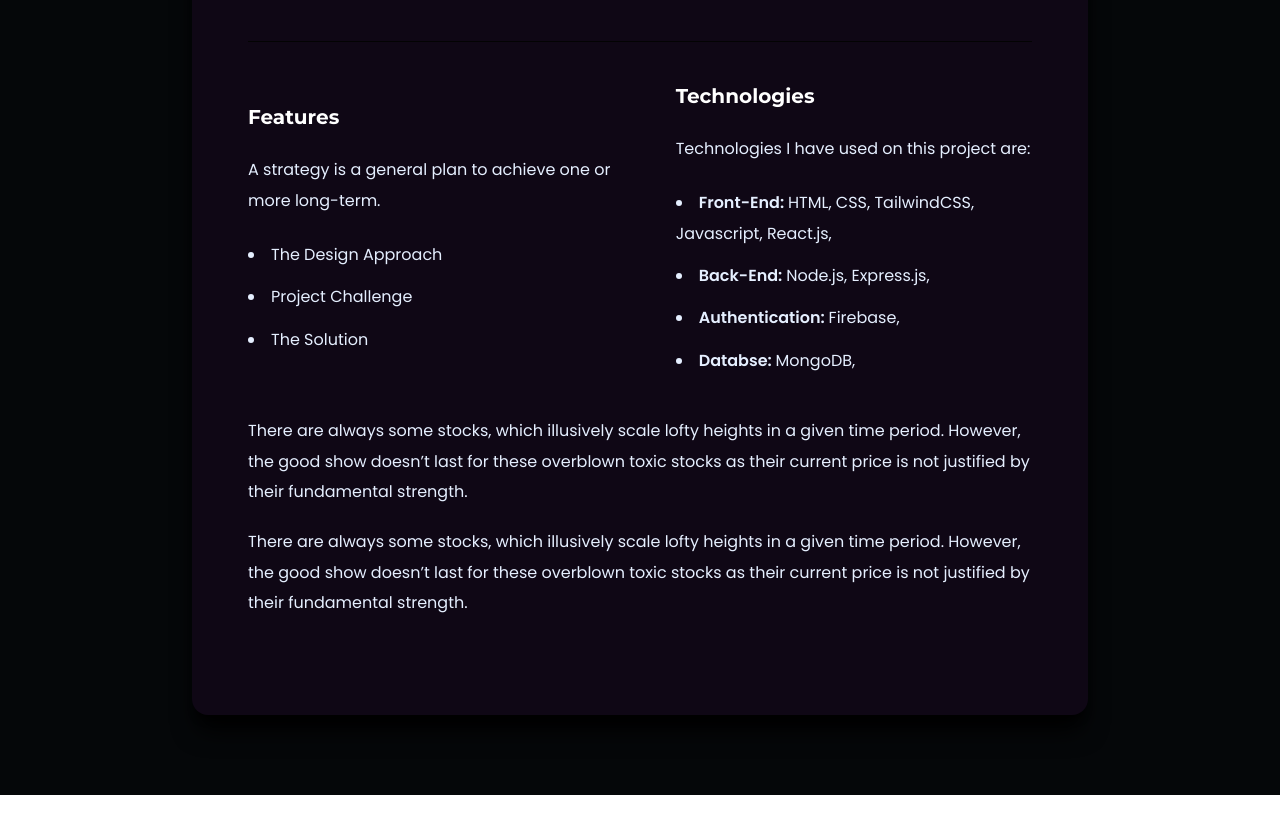
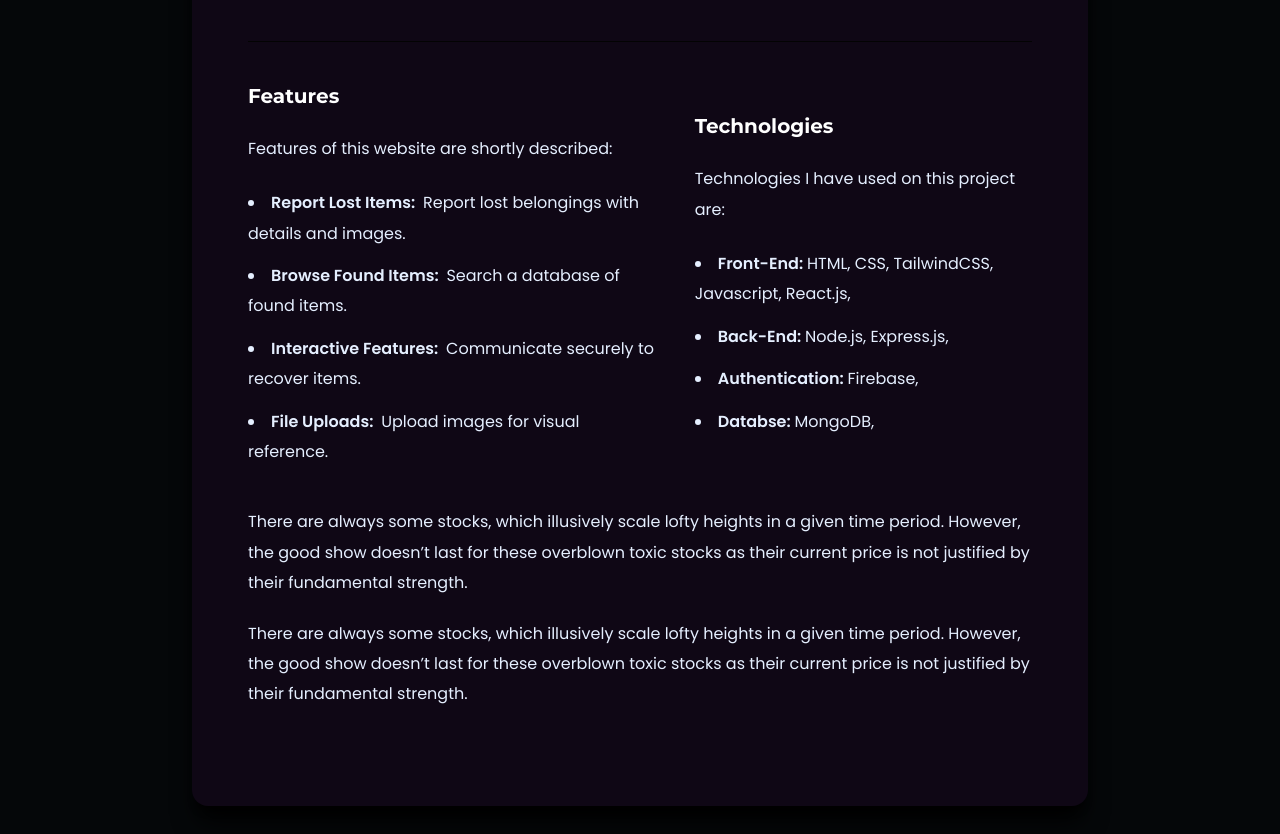
Before and after one commit to yeaminfoysal/Portfolio, a React (Vite) app: page /project1 in a window 1280 px wide. Shown: the part 880-1714 px from the top of the page. Before the commit the page ends 1675 px from the top, so only its background shows below. Built offline with nearby package versions, Linux system fonts and the light colour scheme.

Commit message:
project features & github link updated

```diff
--- a/src/Pages/Home/Banner/Banner.jsx
+++ b/src/Pages/Home/Banner/Banner.jsx
@@ -41,7 +41,7 @@ const Banner = () => {
                     <div className='mt-10 md:mt-20'>
                         <p className='uppercase mb-5'>find with me</p>
                         <div className='flex gap-10'>
-                            <Link to={'https://github.com/ariyanyeamin14'} className='bg-[#020700] p-3 rounded-xl shadow-lg'><FaGithub size={30} color='#8851f7' /></Link>
+                            <Link to={'https://github.com/yeaminfoysal'} className='bg-[#020700] p-3 rounded-xl shadow-lg'><FaGithub size={30} color='#8851f7' /></Link>
                             <Link to={'https://www.linkedin.com/in/yeamin-foysal'} className='bg-[#020700] p-3 rounded-xl shadow-lg'><FaLinkedin size={30} color='#8851f7' /></Link>
                             <Link to={'https://www.facebook.com/ariyan.yeamin.1/'} className='bg-[#020700] p-3 rounded-xl shadow-lg'><FiFacebook size={30} color='#8851f7' /></Link>
                         </div>
--- a/src/Pages/Home/Contact/Contact.jsx
+++ b/src/Pages/Home/Contact/Contact.jsx
@@ -50,8 +50,8 @@ const Contact = () => {
                     <div className='mt-10'>
                         <p className='uppercase mb-5'>find with me</p>
                         <div className='flex gap-10'>
-                            <Link to={'https://github.com/ariyanyeamin14'} className='bg-main p-3 rounded-xl shadow-lg color-main'><FaGithub size={30} /></Link>
-                            <Link to={'https://bd.linkedin.com/'} className='bg-main p-3 rounded-xl shadow-lg color-main'><FaLinkedin size={30} /></Link>
+                            <Link to={'https://github.com/yeaminfoysal'} className='bg-main p-3 rounded-xl shadow-lg color-main'><FaGithub size={30} /></Link>
+                            <Link to={'https://www.linkedin.com/in/yeamin-foysal'} className='bg-main p-3 rounded-xl shadow-lg color-main'><FaLinkedin size={30} /></Link>
                             <Link to={'https://www.facebook.com/ariyan.yeamin.1/'} className='bg-main p-3 rounded-xl shadow-lg color-main'><FiFacebook size={30} /></Link>
                         </div>
                     </div>
--- a/src/Pages/ProjectDetails/ProjectDetails1.jsx
+++ b/src/Pages/ProjectDetails/ProjectDetails1.jsx
@@ -24,6 +24,13 @@ const ProjectDetails1 = () => {
             tech: ['MongoDB']
         }
     ]
+
+    const features = [
+        { id: 1, type: 'Report Lost Items', desc: 'Report lost belongings with details and images.' },
+        { id: 2, type: 'Browse Found Items', desc: 'Search a database of found items.' },
+        { id: 3, type: 'Interactive Features', desc: 'Communicate securely to recover items.' },
+        { id: 4, type: 'File Uploads', desc: 'Upload images for visual reference.' }
+    ]
     return (
         <div className="bg-main py-20">
             <div className='bg-secondery w-[95%] lg:w-[70%] mx-auto rounded-2xl shadow-xl shadow-[#000000] p-14 relative'>
@@ -40,7 +47,7 @@ const ProjectDetails1 = () => {
                             <Link to={'https://whereisit-cf11d.web.app'}>Live Project</Link>
                         </button>
                         <button className='font-secondery uppercase bg-btn w-full shadow-lg text-sm'>
-                            <Link to={'https://github.com/programming-hero-web-course2/b10a11-client-side-ariyanyeamin14'}>Github Repository</Link>
+                            <Link to={'https://github.com/yeaminfoysal/WhereIsIt-ClientSide'}>Github Repository</Link>
                         </button>
                     </div>
                 </div>
@@ -50,11 +57,13 @@ const ProjectDetails1 = () => {
                 <div className='flex flex-col lg:flex-row lg:justify-between gap-10 items-center mt-10'>
                     <div>
                         <h4 className='text-xl font-bold mb-6'>Features</h4>
-                        <p className='leading-[1.9] color-desc'>A strategy is a general plan to achieve one or more long-term.</p>
+                        <p className='leading-[1.9] color-desc'>Features of this website are shortly described:</p>
                         <ul className='mt-6 leading-[1.9] color-desc list-inside list-disc space-y-3'>
-                            <li>The Design Approach</li>
-                            <li>Project Challenge</li>
-                            <li>The Solution</li>
+                            {
+                                features.map(feature => (
+                                    <li className='font-semibold'>{feature.type}: <p key={feature.id} className='inline font-normal pl-1' >{feature.desc}</p></li>
+                                ))
+                            }
                         </ul>
                     </div>
                     <div>
@@ -63,8 +72,8 @@ const ProjectDetails1 = () => {
                         <ul className='mt-6 leading-[1.9] color-desc list-inside list-disc space-y-3'>
                             {
                                 technologies.map(type => (
-                                    <li className='font-semibold'>{type.type}: {type.tech.map(t => <p key={t} className='inline font-normal' >{t}, </p> )} </li>
-                                ) )
+                                    <li className='font-semibold'>{type.type}: {type.tech.map(t => <p key={t} className='inline font-normal' >{t}, </p>)} </li>
+                                ))
                             }
                         </ul>
                     </div>
--- a/src/Pages/ProjectDetails/ProjectDetails2.jsx
+++ b/src/Pages/ProjectDetails/ProjectDetails2.jsx
@@ -22,6 +22,29 @@ const ProjectDetails2 = () => {
             type: 'Databse',
             tech: ['MongoDB']
         }
+    ];
+
+    const features = [
+        {
+            id: 1,
+            type: 'Role-based Access',
+            desc: 'Distinct user roles—Student, Teacher, and Admin.'
+        },
+        {
+            id: 2,
+            type: 'Secure Payments',
+            desc: 'Stripe integration for handling payments efficiently.'
+        },
+        {
+            id: 3,
+            type: 'Real-Time Notifications',
+            desc: 'Alerts and feedback powered by SweetAlert2.'
+        },
+        {
+            id: 4,
+            type: 'Fully Responsive',
+            desc: 'Optimized for mobile, tablet, and desktop devices.'
+        }
     ]
     return (
         <div className="bg-main py-20">
@@ -39,7 +62,7 @@ const ProjectDetails2 = () => {
                             <a target='_blank' href={'https://eduhaven-14.web.app/'}>Live Project</a>
                         </button>
                         <button className='font-secondery uppercase bg-btn w-full  shadow-lg text-sm'>
-                            <a target='_blank' href={'https://github.com/ariyanyeamin14/EduHaven-ClientSide'}>Github Repository</a>
+                            <a target='_blank' href={'https://github.com/yeaminfoysal/EduHaven-ClientSide'}>Github Repository</a>
                         </button>
                     </div>
                 </div>
@@ -49,11 +72,13 @@ const ProjectDetails2 = () => {
                 <div className='flex gap-10 items-center flex-col lg:flex-row lg:justify-between mt-10'>
                     <div>
                         <h4 className='text-xl font-bold mb-6'>Features</h4>
-                        <p className='leading-[1.9] color-desc'>A strategy is a general plan to achieve one or more long-term.</p>
+                        <p className='leading-[1.9] color-desc'>Features of this website are shortly described:</p>
                         <ul className='mt-6 leading-[1.9] color-desc list-inside list-disc space-y-3'>
-                            <li>The Design Approach</li>
-                            <li>Project Challenge</li>
-                            <li>The Solution</li>
+                            {
+                                features.map(feature => (
+                                    <li className='font-semibold'>{feature.type}: <p key={feature.id} className='inline font-normal pl-1' >{feature.desc}</p></li>
+                                ))
+                            }
                         </ul>
                     </div>
                     <div>
--- a/src/Pages/ProjectDetails/ProjectDetails3.jsx
+++ b/src/Pages/ProjectDetails/ProjectDetails3.jsx
@@ -22,7 +22,15 @@ const ProjectDetails3 = () => {
             type: 'Databse',
             tech: ['MongoDB']
         }
+    ];
+
+    const features = [
+        { id: 1, type: 'Database Integration', desc: 'Data stored and managed efficiently with MongoDB.' },
+        { id: 2, type: 'Scroll-Based Effects', desc: 'Implemented scroll-triggered animations.' },
+        { id: 3, type: 'User Authentication', desc: 'Secure authentication implemented using Firebase.' },
+        { id: 4, type: 'Local Storage', desc: 'Offline support and persistent data with localforage.' }
     ]
+
     return (
         <div className="bg-main py-20">
             <div className='bg-secondery w-[95%] lg:w-[70%] mx-auto rounded-2xl shadow-xl shadow-[#000000] p-14 relative'>
@@ -39,7 +47,7 @@ const ProjectDetails3 = () => {
                             <Link to={'https://fundbridge-6d21f.web.app/'}>Live Project</Link>
                         </button>
                         <button className='font-secondery uppercase bg-btn w-full  shadow-lg text-sm'>
-                            <Link to={'https://github.com/programming-hero-web-course2/b10-a10-client-side-ariyanyeamin14'}>Github Repository</Link>
+                            <Link to={'https://github.com/yeaminfoysal/FundBridge-ClientSide'}>Github Repository</Link>
                         </button>
                     </div>
                 </div>
@@ -49,11 +57,13 @@ const ProjectDetails3 = () => {
                 <div className='flex gap-10 items-center flex-col lg:flex-row lg:justify-between mt-10'>
                     <div>
                         <h4 className='text-xl font-bold mb-6'>Features</h4>
-                        <p className='leading-[1.9] color-desc'>A strategy is a general plan to achieve one or more long-term.</p>
+                        <p className='leading-[1.9] color-desc'>Features of this website are shortly described:</p>
                         <ul className='mt-6 leading-[1.9] color-desc list-inside list-disc space-y-3'>
-                            <li>The Design Approach</li>
-                            <li>Project Challenge</li>
-                            <li>The Solution</li>
+                            {
+                                features.map(feature => (
+                                    <li className='font-semibold'>{feature.type}: <p key={feature.id} className='inline font-normal pl-1' >{feature.desc}</p></li>
+                                ))
+                            }
                         </ul>
                     </div>
                     <div>
```
